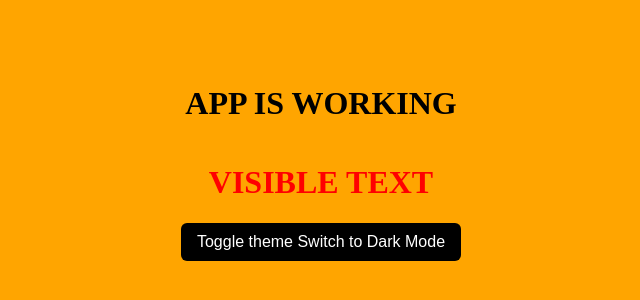
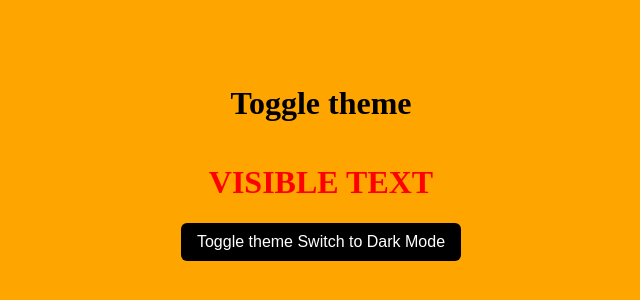
Before and after one commit to saumya-30-verma/Toggle-theme, a React (Vite) app: page / in a window 1280 px wide. Shown: the part 296-596 px from the top of the page, without its empty margins (319-959 px from the left). Built offline with nearby package versions, Linux system fonts and the light colour scheme.

Commit message:
Change header text to 'Toggle theme'

```diff
--- a/src/App.jsx
+++ b/src/App.jsx
@@ -24,7 +24,7 @@ function App() {
   return (
   <ThemeContext.Provider value={{ theme, setTheme }}>
     <div id="container" style={{ padding: "50px" }}>
-      <h1>APP IS WORKING</h1>
+      <h1>Toggle theme</h1>
       <ChildA />
     </div>
   </ThemeContext.Provider>
```
